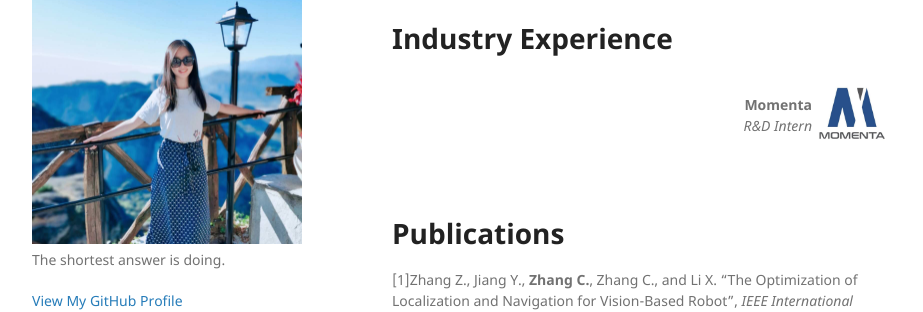
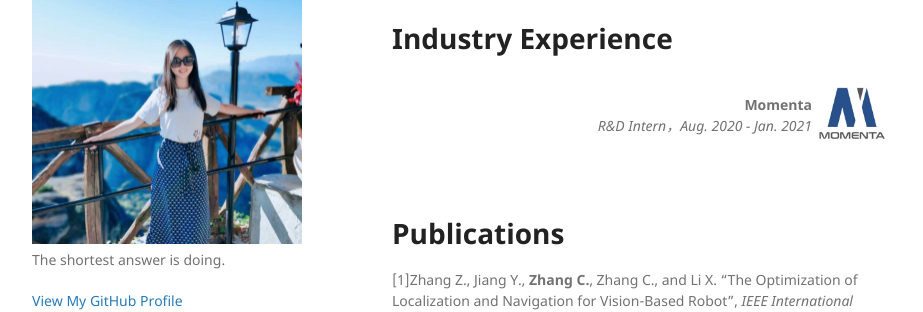
Before and after one commit to AngelicaZ/angelicaz.github.io, a Jekyll site: the page built from index.md, in a window 1280 px wide and 900 px high, scrolled down 904 px. Shown: the part 144-456 px from the top of the window, without its empty margins (178-1101 px from the left). Built offline with Jekyll 4.4.1, drawn with Linux system fonts in a browser that asks for light colours; our own code applies the rules of GitHub Pages for plain Markdown files.

Commit message:
Update index.md

```diff
--- a/index.md
+++ b/index.md
@@ -54,7 +54,7 @@ My research interests include robotics, widely on machine learning and computer
 
  <p style="text-align: right">  <br>
 <b> Momenta </b>   <br>
- <i> R&D Intern </i>
+ <i> R&D Intern，Aug. 2020 - Jan. 2021 </i>
  </p>
 
 <br>
```
